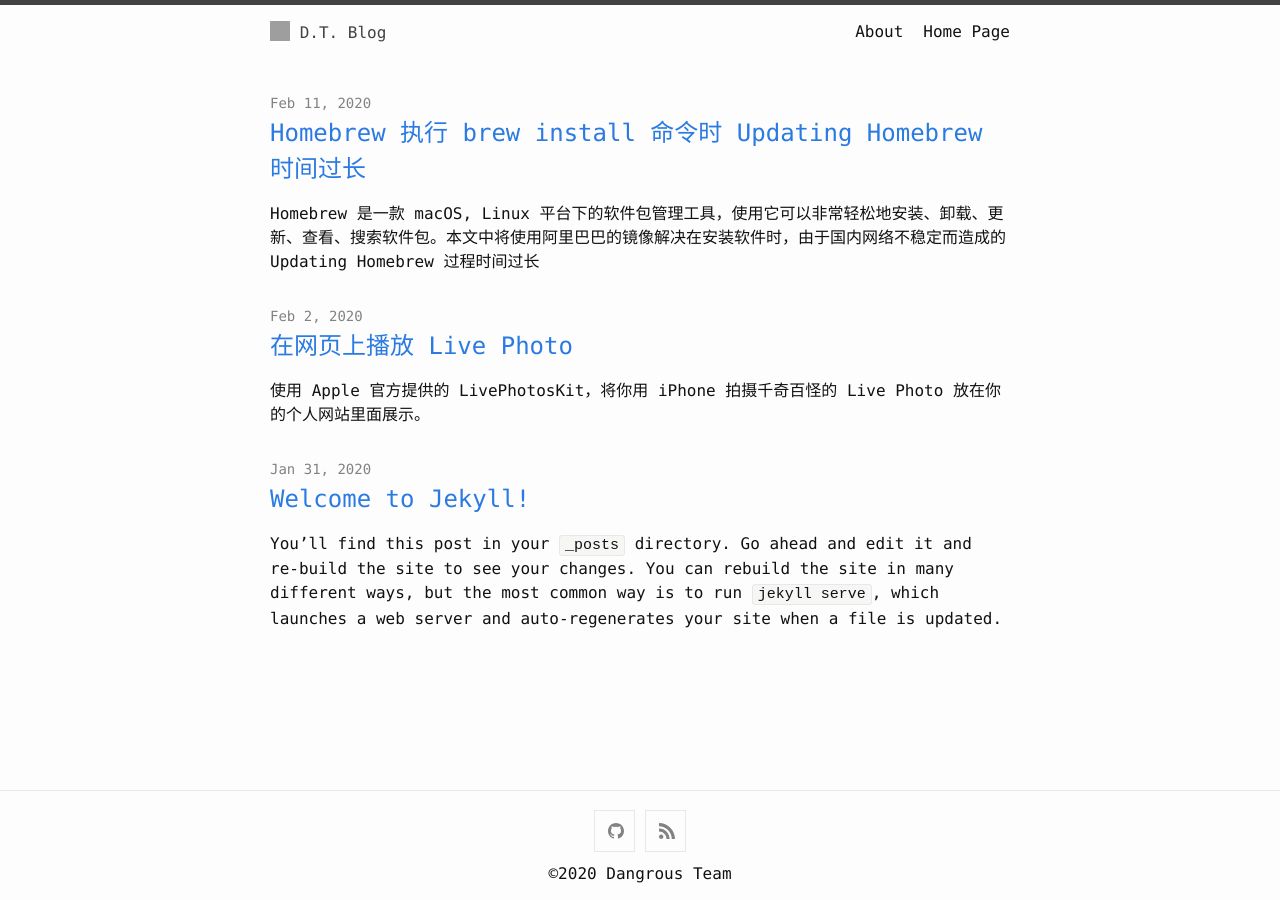
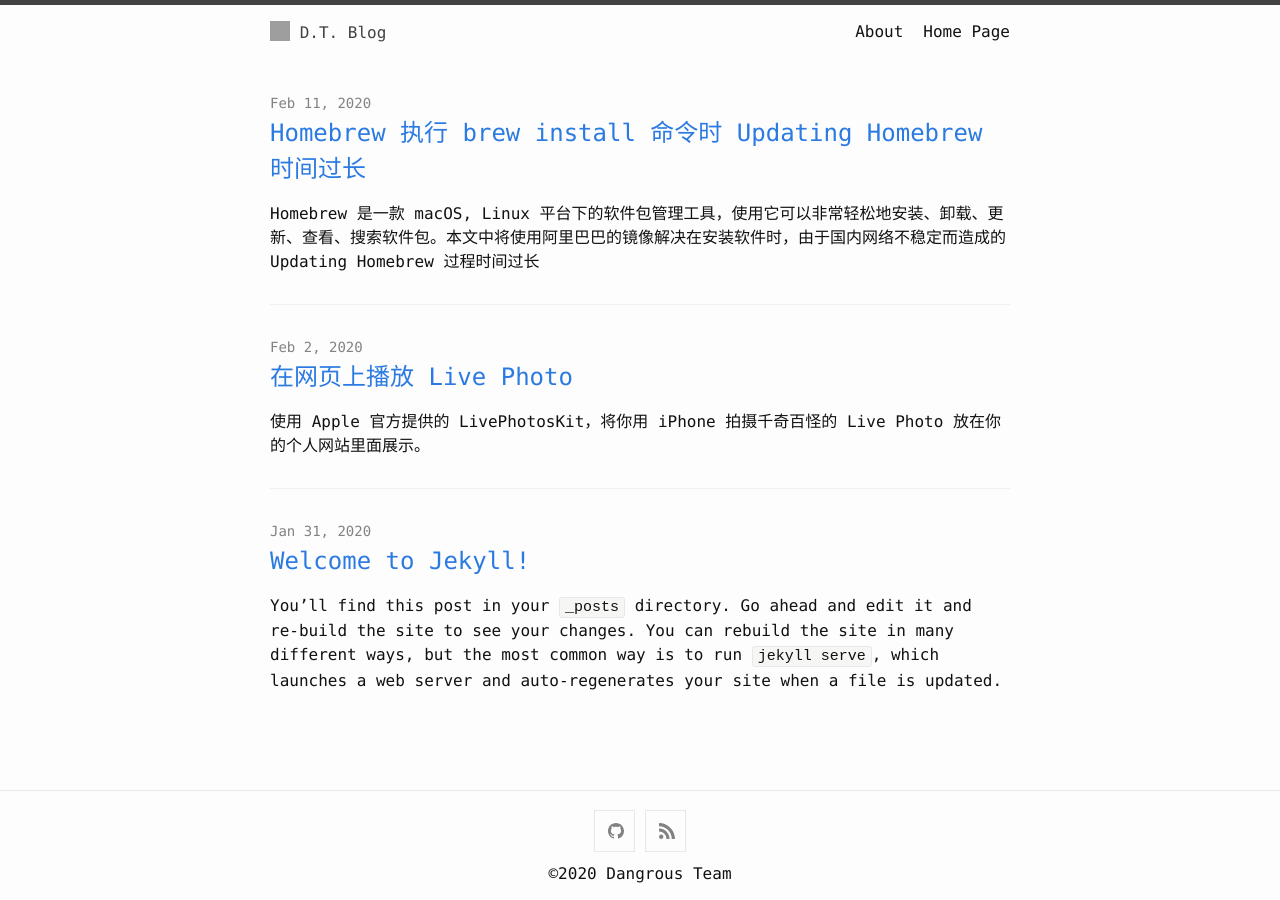
Before and after one commit to Dangerous-Team/blog, a Jekyll site: the page built from index.html, in a window 1280 px wide. Built offline with Jekyll 4.4.1, drawn with Linux system fonts in a browser that asks for light colours.

Commit message:
首页列表样式添加分割线

```diff
--- a/assets/css/style-dark.css
+++ b/assets/css/style-dark.css
@@ -271,7 +271,9 @@
 
     .post-list { margin-left: 0; list-style: none; }
 
-    .post-list > li { margin-bottom: 30px; }
+    .post-list > li { margin-bottom: 30px; border-bottom: 1px solid rgba(78, 78, 78, 0.39); padding-bottom: 30px;}
+
+    .post-list > li:last-child { margin-bottom: 30px; border-bottom: 0; padding-bottom: 0;}
 
     .post-meta { font-size: 14px; color: #ddd; }
 
--- a/assets/css/style-light.css
+++ b/assets/css/style-light.css
@@ -270,7 +270,9 @@ table td { border: 1px solid #e8e8e8; }
 
 .post-list { margin-left: 0; list-style: none; }
 
-.post-list > li { margin-bottom: 30px; }
+.post-list > li { margin-bottom: 30px; border-bottom: 1px rgba(232, 232, 232, 0.62) solid; padding-bottom: 30px;}
+
+.post-list > li:last-child { margin-bottom: 30px; border-bottom: 0; padding-bottom: 0;}
 
 .post-meta { font-size: 14px; color: #828282; }
 
```
